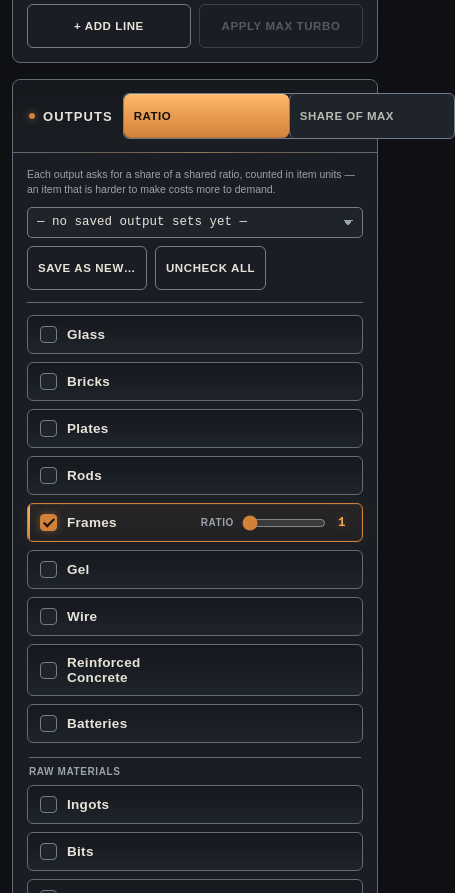
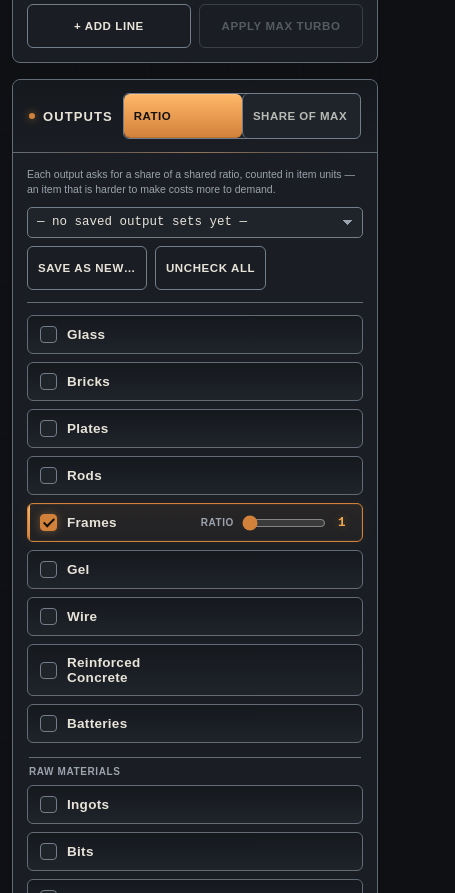
Before and after one commit to Andy1292-tower/Forge-Planner, a website: page index.html in a window 390 px wide. Shown: the part 1004-1897 px from the top of the page, 455 px wide, since content can reach past the window. Drawn offline with Linux system fonts and the light colour scheme.

Commit message:
Fit the Outputs header on a phone screen

```diff
--- a/css/styles.css
+++ b/css/styles.css
@@ -572,6 +572,9 @@ footer a:hover,.contrib-help a:hover{text-decoration:underline}
   .modesw button+button{border-left:none}
   .modesw button:nth-child(even){border-left:1px solid var(--line2)}
   .modesw button:nth-child(n+3){border-top:1px solid var(--line2)}
+  /* The Outputs switch shares its header row with the title, so it takes the room beside the
+     title rather than a full card width of its own. */
+  .tg-modesw{flex:1 1 auto;min-width:0}
 }
 
 /* modal */
```
